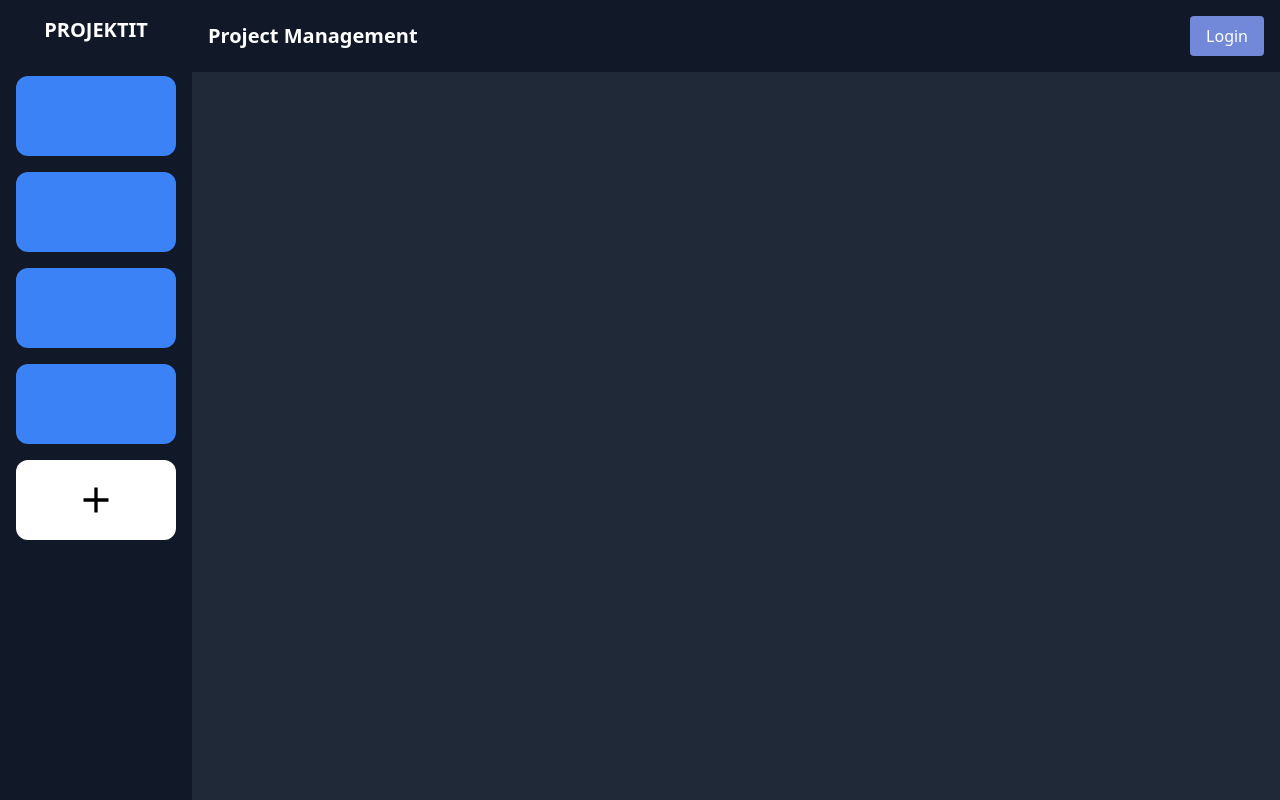
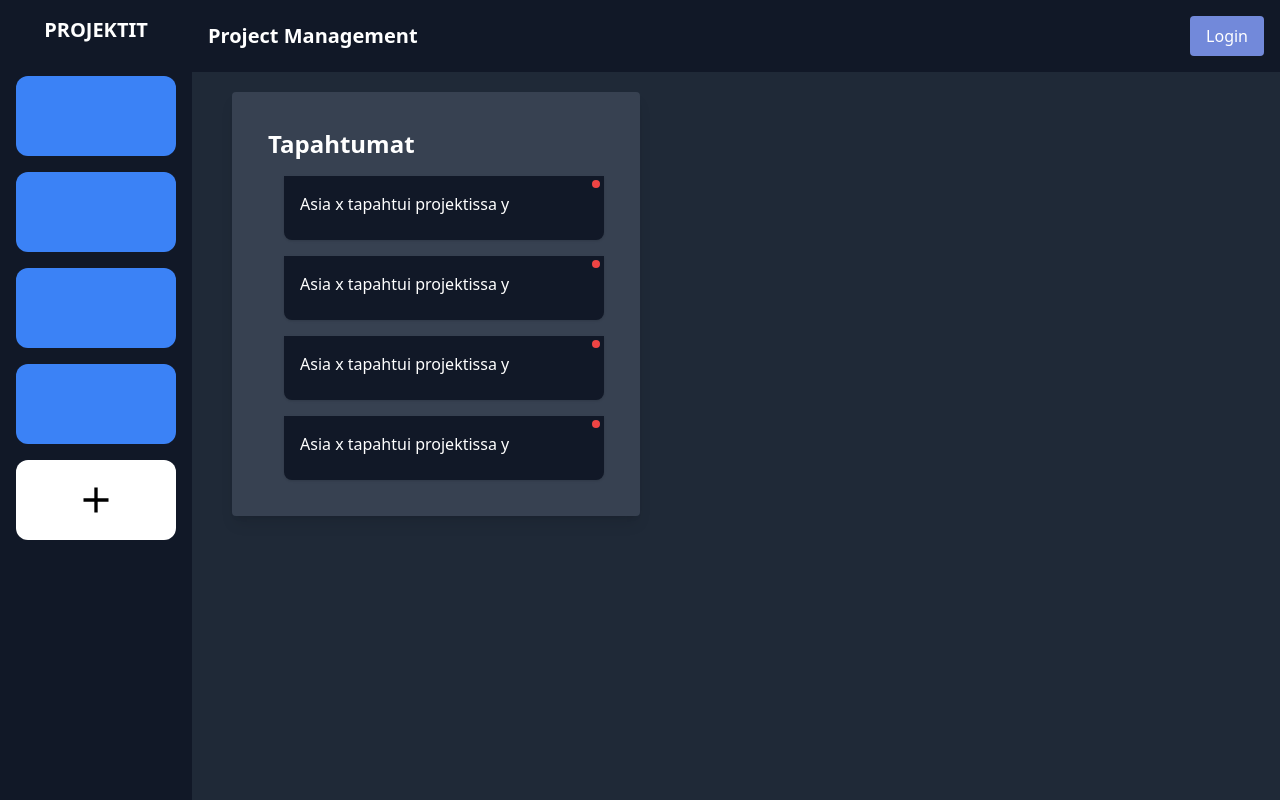
Before and after one commit to Vesa6/ProjectTool, a React (Create React App) app in the folder client/: page / in a window 1280 px wide. Built offline with nearby package versions, Linux system fonts and the light colour scheme.

Commit message:
notification panel and minor ui tweaks

```diff
--- a/client/src/components/AddProjectPopup.js
+++ b/client/src/components/AddProjectPopup.js
@@ -6,8 +6,6 @@ const AddProjectPopup = ({ onClose }) => {
 
   const handleSubmit = async (event) => {
     event.preventDefault();
-    console.log("Project name: ", projectName);
-    console.log("Project description: ", projectDescription);
     onClose();
   };
 
@@ -24,7 +22,7 @@ const AddProjectPopup = ({ onClose }) => {
         >
           &times;
         </button>
-        <h2 className="text-black text-3xl font-bold text-center">
+        <h2 className="text-black text-3xl font-bold text-center mb-2">
           Uusi projekti
         </h2>
         <div className="flex flex-col space-y-2">
--- a/client/src/components/LoginPopup.js
+++ b/client/src/components/LoginPopup.js
@@ -34,7 +34,9 @@ const LoginPopup = ({ onClose }) => {
         >
           &times;
         </button>
-        <h2 className="text-black text-3xl font-bold text-center">Login</h2>
+        <h2 className="text-black text-3xl font-bold text-center mb-2">
+          Login
+        </h2>
         <div className="flex flex-col space-y-2">
           <input
             className="bg-gray-200 text-black p-2 rounded"
--- a/client/src/components/Mainpage.js
+++ b/client/src/components/Mainpage.js
@@ -19,9 +19,21 @@ const Mainpage = () => {
     { id: 3, date: "02/03/2011" },
     { id: 4, date: "21/07/2011" },
   ];
+  // dummy data for notifications
+  var notificatons = [
+    { id: 1, date: "21/07/2011" },
+    { id: 2, date: "01/01/2011" },
+    { id: 3, date: "02/03/2011" },
+    { id: 4, date: "21/07/2011" },
+  ];
+
+  // fucntion that deletes notification from the list
+  function deleteNotification() {
+    console.log("Notification deleted");
+  }
 
   return (
-    <div className="flex h-screen bg-gray-800">
+    <div className="flex h-screen bg-gray-900">
       {/* Sidebar */}
       <div className="w-50 flex flex-col bg-gray-900 min-h-screen text-center">
         {/* Sidebar top text */}
@@ -39,8 +51,8 @@ const Mainpage = () => {
             ></div>
           ))}
           <button
-            className="w-40 h-20 bg-white place-items-end rounded-xl hover:rounded-2xl transition-all duration-300 ease-in-out flex items-center justify-center"
-            title="addProjectButton"
+            className="w-40 h-20 bg-white place-items-end rounded-xl hover:rounded-2xl transition-all duration-300 ease-in-out flex items-center justify-center "
+            title="Lisää uusi projekti"
             onClick={showAddProjectPopup}
           >
             <IoMdAdd className=" w-10 h-10" />
@@ -49,7 +61,7 @@ const Mainpage = () => {
       </div>
 
       {/* Wide top bar with logout button */}
-      <div className="flex-grow flex flex-col">
+      <div className="flex-grow flex flex-col bg-gray-800">
         <div className="bg-gray-900 text-white p-4 flex justify-between items-center">
           <h2 className="text-xl font-semibold">Project Management</h2>
           <button
@@ -61,6 +73,23 @@ const Mainpage = () => {
           {/* Main Content Area */}
         </div>
         {/* Main content in this div!! */}
+        {/*Notifications panel*/}
+        <div className=" flex-col items w-fit ml-10 mt-5 mb-5 bg-gray-700 shadow-lg p-9 rounded overflow-auto relative h-fit">
+          <h2 className="text-white text-2xl font-semibold">Tapahtumat</h2>
+          {notificatons.map((notification) => (
+            <div
+              key={notification.id}
+              className="w-80 h-16 bg-gray-900 mt-4 ml-4 transition-all duration-300 ease-in-out shadow rounded-bl-lg rounded-br-lg p-4 text-white relative"
+              title={`Notification ${notification.id}`}
+            >
+              <a href="/projekti">Asia x tapahtui projektissa y</a>
+              <button
+                className="w-2 h-2 bg-red-500 rounded-full absolute top-0 right-0 m-1"
+                onClick={() => deleteNotification()}
+              ></button>
+            </div>
+          ))}
+        </div>
       </div>
 
       {showLogin && <LoginPopup onClose={hideLoginPopup} />}
--- a/client/tailwind.config.js
+++ b/client/tailwind.config.js
@@ -1,14 +1,17 @@
 /** @type {import('tailwindcss').Config} */
 module.exports = {
-  content: ["./src/**/*.{js,jsx,ts,tsx}", // path to all JS and JSX files for purging
-  "./public/index.html"],
+  content: [
+    "./src/**/*.{js,jsx,ts,tsx}", // path to all JS and JSX files for purging
+    "./public/index.html",
+  ],
   theme: {
     extend: {
       colors: {
-        customButton: '#7289DA',
-        customButtonHover: '#839DF8',
+        customButton: "#7289DA",
+        customButtonHover: "#839DF8",
+        customBg: "#44475A",
       },
     },
   },
   plugins: [],
-}
+};
```
